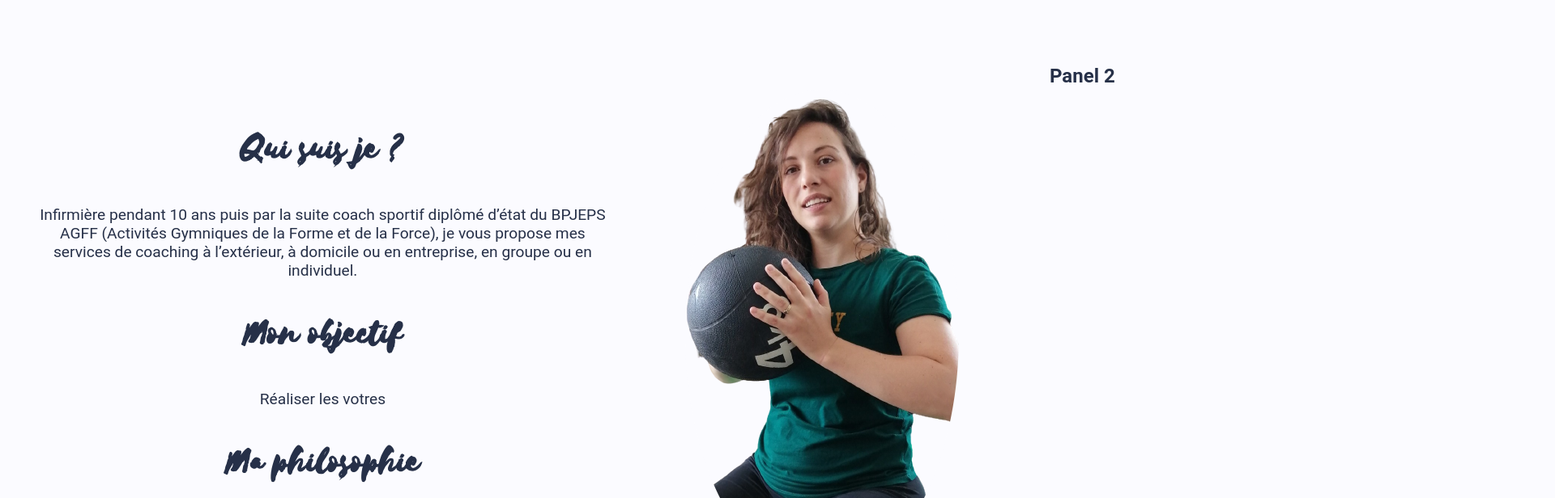
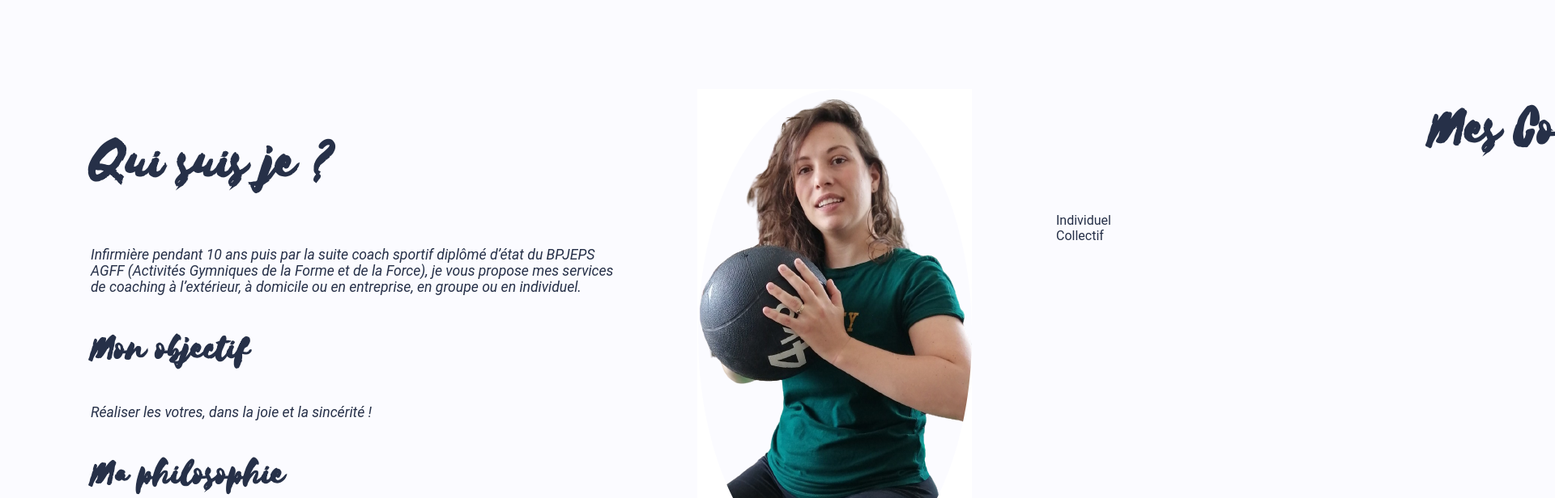
Before and after one commit to danidji/mama_mouv, a Next.js app: page / in a window 1280 px wide. Shown: the part 820-1436 px from the top of the page at 81% size, 1920 px wide, since content can reach past the window. Built offline with nearby package versions, Linux system fonts and the light colour scheme.

Commit message:
MOD - coaching panel

```diff
--- /dev/null
+++ b/pages/components/CoachingPanel.jsx
@@ -0,0 +1,13 @@
+import React from 'react';
+
+const CoachingPanel = (props) => {
+    return (
+        <div className="coaching_panel">
+            <h1>Mes Coaching</h1>
+            <div className="coaching_type">Individuel</div>
+            <div className="coaching_type">Collectif</div>
+        </div>
+    )
+}
+
+export default CoachingPanel;
--- a/pages/components/MainContent.jsx
+++ b/pages/components/MainContent.jsx
@@ -4,6 +4,7 @@ import Image from 'next/image';
 import { gsap } from "gsap/dist/gsap.js";
 // import { ScrollToPlugin } from "gsap/dist/ScrollToPlugin";
 import { ScrollTrigger } from "gsap/dist/ScrollTrigger";
+import CoachingPanel from './CoachingPanel';
 
 
 
@@ -41,12 +42,12 @@ const MainContent = (props) => {
             <div className="panels_container" ref={panelsContainerRef}>
                 <div className="panel presentation">
                     <div className="infos">
-                        <div className="infos_center">
-                            <h1 className="title">Qui suis je ?</h1>
+                        <div className="infos_text">
+                            <h1 className="title first">Qui suis je ?</h1>
                             <p>Infirmière pendant 10 ans puis par la suite coach sportif diplômé d’état du BPJEPS AGFF (Activités Gymniques de la Forme et de la Force), je vous propose mes services de coaching à l’extérieur, à domicile ou en entreprise, en groupe ou en individuel. </p>
-                            <h1 className="title">Mon objectif</h1>
-                            <p>Réaliser les votres</p>
-                            <h1 className="title">Ma philosophie</h1>
+                            <h2 className="title">Mon objectif</h2>
+                            <p>Réaliser les votres, dans la joie et la sincérité !</p>
+                            <h2 className="title">Ma philosophie</h2>
                             <p>Prendre plaisir, gagner en estime de soi et vous amener vers l’autonomie dans votre hygiène de vie et votre santé.</p>
                         </div>
                     </div>
@@ -61,13 +62,13 @@ const MainContent = (props) => {
                         <img src="/images/coaching_jo4_sbg5.png" alt="Pres Mama mouv" />
                     </div>
                 </div>
-                <div className="panel " >
-                    <h1>Panel 2</h1>
+                <div className="panel coaching" >
+                    <CoachingPanel />
 
                 </div>
-                <div className="panel " >
+                {/* <div className="panel " >
                     <h1>Panel 3</h1>
-                </div>
+                </div> */}
             </div>
         </section>
     )
--- a/styles/general/components/_main_content.sass
+++ b/styles/general/components/_main_content.sass
@@ -2,7 +2,7 @@
     // height: 4rem
 //     width: 100%
 .panels_container
-    width: 300%
+    width: 200%
     height: 100vh
     padding-top: 4rem
     display: flex
@@ -12,18 +12,25 @@
         padding: 1rem
     .presentation
         display: flex
+        margin-left: 1rem
         .infos
             flex: 3
-            padding: 1rem 1rem 1rem 2rem
+            padding: .5rem 1rem 1rem 4rem
             display: flex
             align-items: center
-            .title
-                font-family: 'selimaregular'
-                font-size: 3rem
-                text-align: center
-            p
-                font-size: 1.2rem
-                text-align: center
+            .infos_text
+                padding-left: 1rem
+                .title
+                    font-family: 'selimaregular'
+                    font-size: 3rem
+                    text-align: left
+                    // text-align: center
+                .first
+                    font-size: 4.5rem
+                p
+                    font-size: 1.1rem
+                    text-align: left
+                    font-style: italic
 
         .image_pres
             // width: 100%
@@ -37,3 +44,9 @@
                 height: 90%
                 width: auto
                 // box-shadow: rgba(255, 255, 255, 0.1) 0px 1px 1px 0px inset, rgba(50, 50, 93, 0.25) 0px 50px 100px -20px, rgba(0, 0, 0, 0.3) 0px 30px 60px -30px
+    .coaching
+        .coaching_panel
+            h1
+                font-family: 'selimaregular'
+                font-size: 4.5rem
+                text-align: center
```
Also changed, not shown: public/images/coaching_jo4_sbg5.png.
